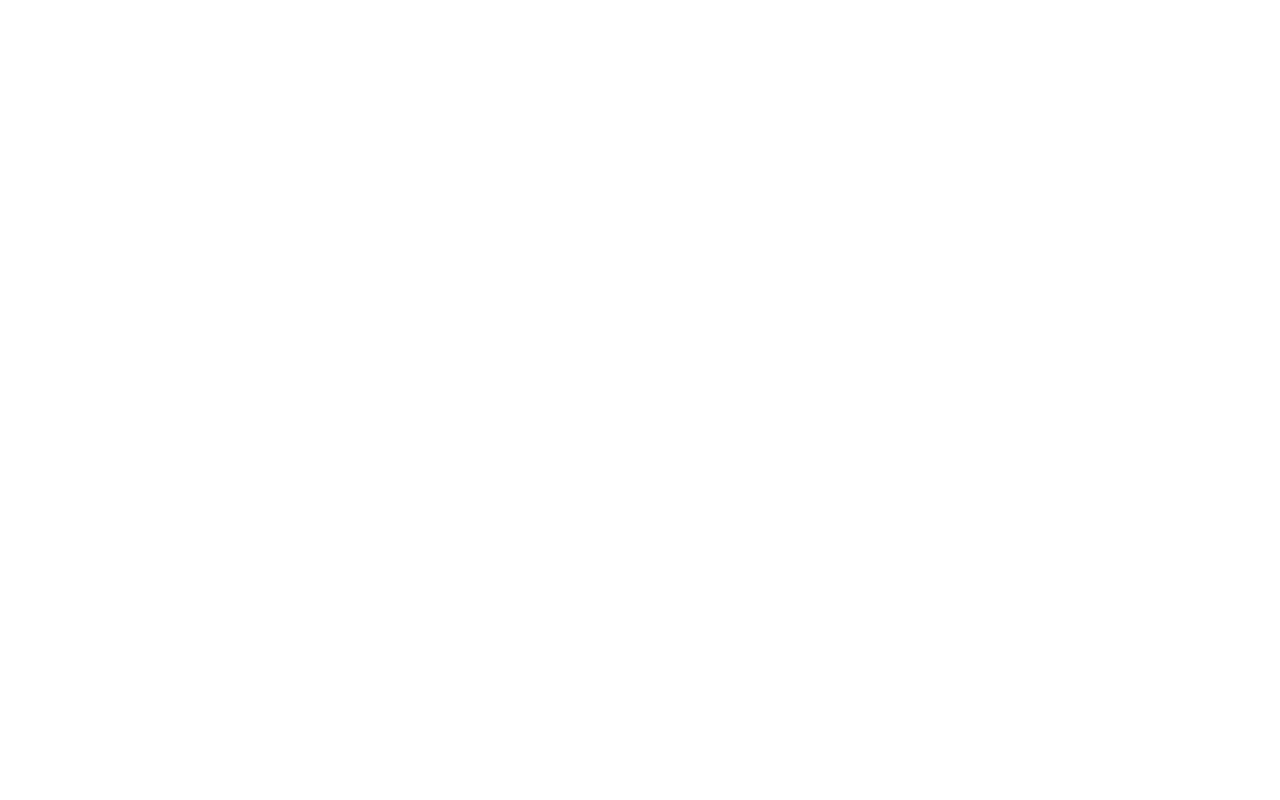
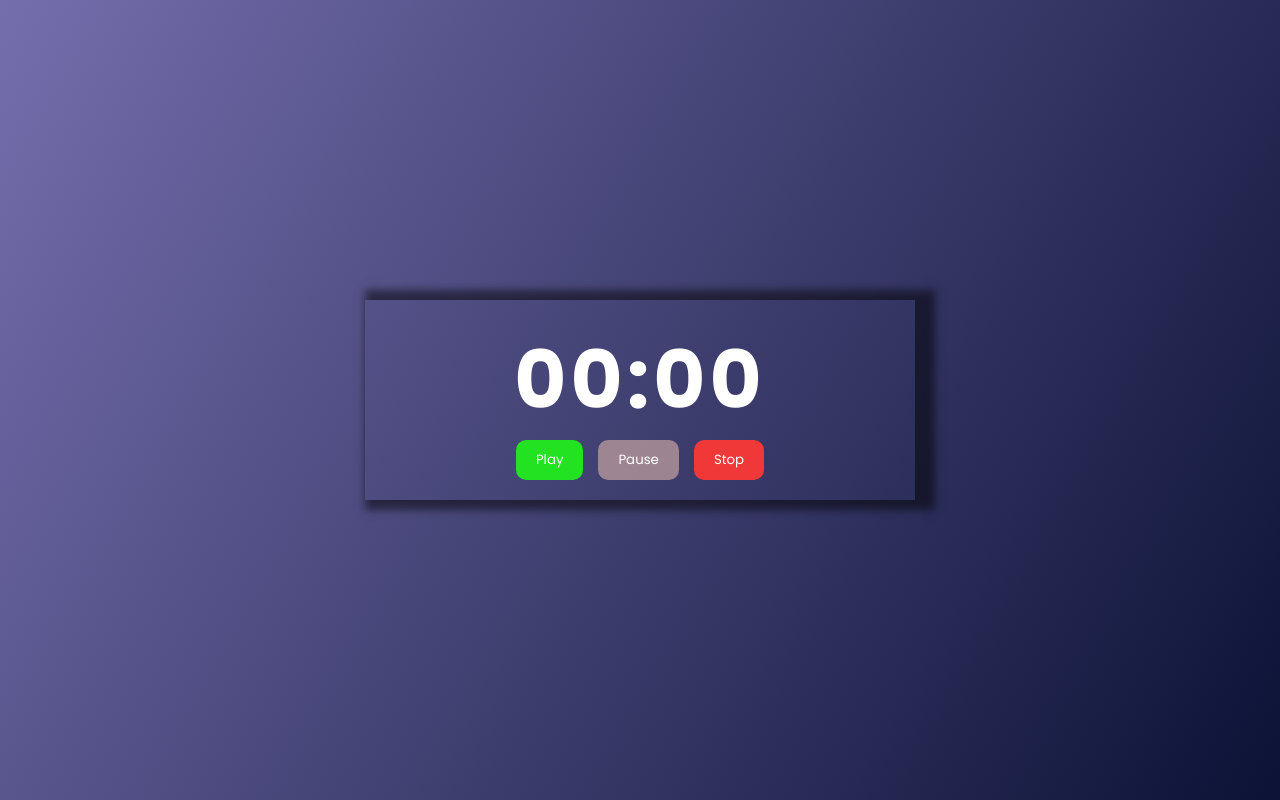
Before and after one commit to Leothurm/Timer, a plain HTML site: page index.html in a window 1280 px wide. Drawn offline with Linux system fonts and the light colour scheme.

Commit message:
HTML e CSS

```diff
--- a/css/style.css
+++ b/css/style.css
@@ -0,0 +1,66 @@
+@import url('https://fonts.googleapis.com/css2?family=Poppins:wght@400;700&display=swap');
+
+
+*{
+    margin: 0;
+    padding: 0;
+    box-sizing: border-box;
+    font-family: 'Poppins', sans-serif;
+}
+
+body{
+    background: linear-gradient(120deg, #756ead, #0b1235);
+    width: 100%;
+    height: 100vh;
+    display: flex;
+    align-items: center;
+
+}
+
+.timer-container{
+    text-align: center;
+    display: flex;
+    flex-direction: column;
+    justify-content:center;
+    align-items: center;
+    box-shadow:  10px 0px 8px 10px rgba(0, 0, 0, 0.5);
+    height: 200px;
+    width: 550px;
+    background: transparent;
+    margin: 0 auto;
+
+}
+
+.timer-container h1{
+    color: white;
+    font-size: 5em;
+    letter-spacing: 4px;
+}
+
+.btn-container{
+    display: flex;
+    gap: 15px;
+}
+
+button{
+    padding: 10px 20px;
+    border: none;
+    color: white;
+    border-radius: 10px;
+}
+
+button:hover{
+    cursor: pointer;
+}
+
+.start-btn{
+    background-color: rgb(34, 226, 34);
+}
+
+.pause-btn{
+    background-color: #b99b9bc4;
+}
+
+.stop-btn{
+    background-color: rgb(240, 56, 56);
+}
--- a/index.html
+++ b/index.html
@@ -1,20 +1,22 @@
 <!DOCTYPE html>
 <html lang="en">
-<head>
-    <meta charset="UTF-8">
-    <meta http-equiv="X-UA-Compatible" content="IE=edge">
-    <meta name="viewport" content="width=<<device-width>>, initial-scale=1.0">
+  <head>
+    <meta charset="UTF-8" />
+    <meta http-equiv="X-UA-Compatible" content="IE=edge" />
+    <meta name="viewport" content="width=<<device-width>>, initial-scale=1.0" />
     <title>Timer</title>
-    <link rel="stylesheet" href="./css/style.css">
-</head>
-<body>
-
-
-
-
-
-
+    <link rel="stylesheet" href="./css/style.css" />
+  </head>
+  <body>
+    <div class="timer-container">
+      <h1>00:00</h1>
+      <div class="btn-container">
+        <button class="start-btn" onclick="start()">Play</button>
+        <button class="pause-btn" onclick="pause()">Pause</button>
+        <button class="stop-btn" onclick="stop()">Stop</button>
+      </div>
+    </div>
 
     <script src="./script.js"></script>
-</body>
+  </body>
 </html>
--- a/script.js
+++ b/script.js
@@ -0,0 +1,9 @@
+function start(){
+    console.log('iniciou')
+}
+function pause(){
+    console.log('pausou')
+}
+function stop(){
+    console.log('parou')
+}
```
